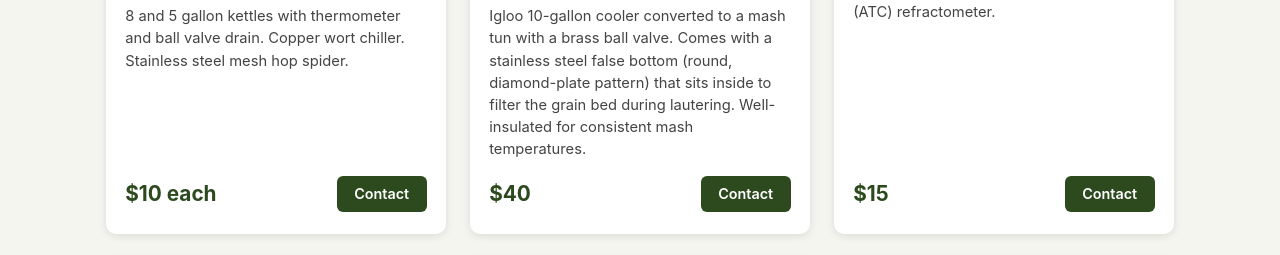
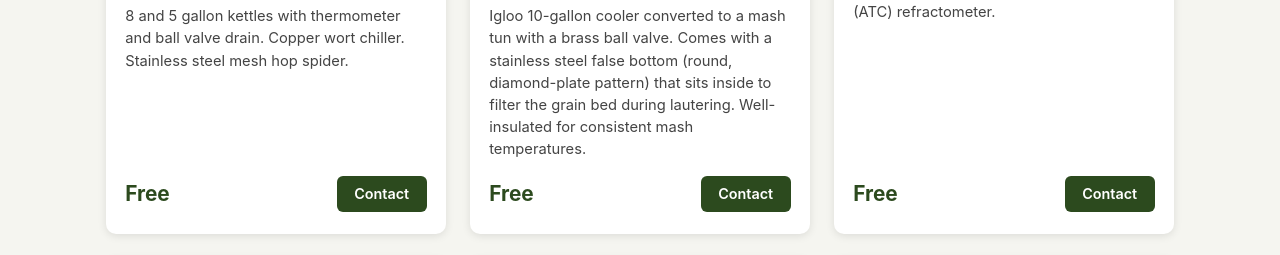
Before and after one commit to 45thpercentile/brewing, a plain HTML site: page index.html in a window 1280 px wide. Shown: the part 516-771 px from the top of the page. Drawn offline with Linux system fonts and the light colour scheme.

Commit message:
Change product prices to 'Free'
Updated product prices to 'Free' for multiple items.

```diff
--- a/index.html
+++ b/index.html
@@ -180,7 +180,7 @@
 		Stainless steel mesh hop spider.
       </p>
       <div class="card-footer">
-        <span class="price">$10 each</span>
+        <span class="price">Free</span>
         <a class="contact-btn" href="mailto:lukefraser@gmail.com">Contact</a>
       </div>
     </div>
@@ -200,7 +200,7 @@
         lautering. Well-insulated for consistent mash temperatures.
       </p>
       <div class="card-footer">
-        <span class="price">$40</span>
+        <span class="price">Free</span>
         <a class="contact-btn" href="mailto:lukefraser@gmail.com">Contact</a>
       </div>
     </div>
@@ -218,7 +218,7 @@
         Automatic temperature compensation (ATC) refractometer.
       </p>
       <div class="card-footer">
-        <span class="price">$15</span>
+        <span class="price">Free</span>
         <a class="contact-btn" href="mailto:lukefraser@gmail.com">Contact</a>
       </div>
     </div>
```
